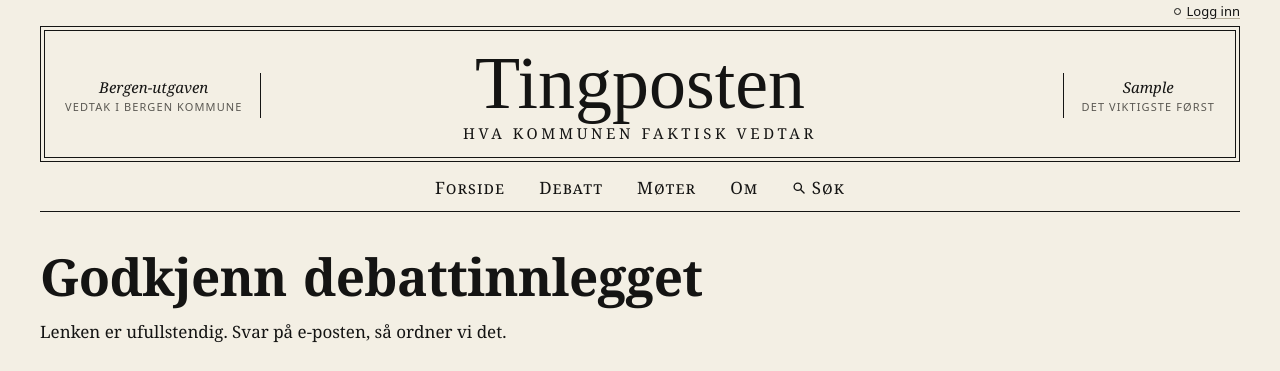
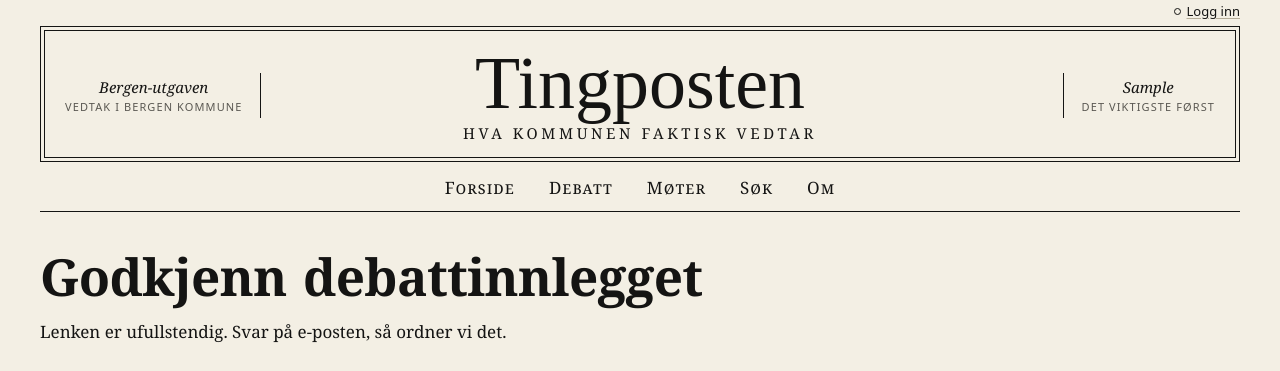
Before and after one commit to v3x4t0r/tingposten, a Python web app: template tingposten/templates/godkjenn.html in a window 1280 px wide. Shown: the top 371 px of the page. Run offline with Jinja, Linux system fonts and the light colour scheme; the template is opened without the code that fills it: most values are stand-ins (such as "Sample title", 1, 10 or a date in 2020).

Commit message:
Søk står før Om i menyen, uten lupe
Co-Authored-By: Claude Fable 5.1 <noreply@anthropic.com>

```diff
--- a/tingposten/static/style.css
+++ b/tingposten/static/style.css
@@ -974,8 +974,7 @@ main > .sidehode:first-child { padding-top: 38px; }
   border: 1px solid var(--blekk); border-radius: 3px; cursor: pointer; }
 .testpanel.gjennomgang .testpanel-sak:not(.har-funn) { display: none; }
 
-/* === Search (5.11): the menu's Søk link, the search box and its result list === */
-.meny .meny-sok .ikon { width: 0.8em; height: 0.8em; margin-right: 0.35em; vertical-align: -0.05em; fill: none; stroke: currentColor; stroke-width: 1.6; stroke-linecap: round; }
+/* === Search (5.11): the search box and its result list (Søk sits before Om in the menu) === */
 .sok-skjema { display: flex; gap: 8px; max-width: 40em; margin: 6px 0 10px; }
 .sok-skjema input[type="search"] { flex: 1 1 10em; min-width: 0; padding: 9px 12px; font: 400 1.0625rem/1.45 var(--serif); color: var(--blekk);
   background: var(--papir); border: 1px solid var(--linje-2); border-radius: 2px; -webkit-appearance: none; appearance: none; }
--- a/tingposten/templates/base.html
+++ b/tingposten/templates/base.html
@@ -37,12 +37,11 @@
 <symbol id="i-kr" viewBox="0 0 16 16"><rect x="1.5" y="4" width="13" height="8" rx="1.5"/><circle cx="8" cy="8" r="1.9"/></symbol>
 <symbol id="i-bakgrunn" viewBox="0 0 16 16"><rect x="2.5" y="1.8" width="11" height="12.4" rx="1.6"/><path d="M5.2 5.3h5.6M5.2 8h5.6M5.2 10.7h3.4"/></symbol>
 <symbol id="i-dok" viewBox="0 0 16 16"><path d="M4 1.8h5.2l3 3v9.4H4z"/><path d="M9 1.8v3.2h3.2"/></symbol>
-<symbol id="i-sok" viewBox="0 0 16 16"><circle cx="6.8" cy="6.8" r="4.3"/><path d="M10 10l4.2 4.2"/></symbol>
 </svg>
 <a class="hopp" href="#innhold">Hopp til innholdet</a>
 {# "page" on the page itself; "true" on a page inside the section (one meeting under Møter). #}
 {% set meny %}
-<a href="{{ root }}bergen/"{% if side == "forside" %} aria-current="page"{% endif %}>Forside</a><a href="{{ root }}bergen/debatt/"{% if side == "debatt" %} aria-current="page"{% elif side == "innlegg" %} aria-current="true"{% endif %}>Debatt</a><a href="{{ root }}bergen/moter/"{% if side == "moter" %} aria-current="page"{% elif side == "mote" %} aria-current="true"{% endif %}>Møter</a><a href="{{ root }}om/"{% if side == "om" %} aria-current="page"{% endif %}>Om</a><a class="meny-sok" href="{{ root }}bergen/sok/"{% if side == "sok" %} aria-current="page"{% endif %}><svg class="ikon" aria-hidden="true" focusable="false"><use href="#i-sok"/></svg>Søk</a>
+<a href="{{ root }}bergen/"{% if side == "forside" %} aria-current="page"{% endif %}>Forside</a><a href="{{ root }}bergen/debatt/"{% if side == "debatt" %} aria-current="page"{% elif side == "innlegg" %} aria-current="true"{% endif %}>Debatt</a><a href="{{ root }}bergen/moter/"{% if side == "moter" %} aria-current="page"{% elif side == "mote" %} aria-current="true"{% endif %}>Møter</a><a href="{{ root }}bergen/sok/"{% if side == "sok" %} aria-current="page"{% endif %}>Søk</a><a href="{{ root }}om/"{% if side == "om" %} aria-current="page"{% endif %}>Om</a>
 {% endset %}
 {# One masthead on every page, as in a printed paper: the nameplate in a double frame between two ears.
    Narrow screens hide the ears and set the name smaller, so the headline is on the first screen. #}
```
Also changed, not shown: tests/test_bygg.py (+2 -2 lines), tests/test_debatt_bygg.py (+1 -1 lines).
